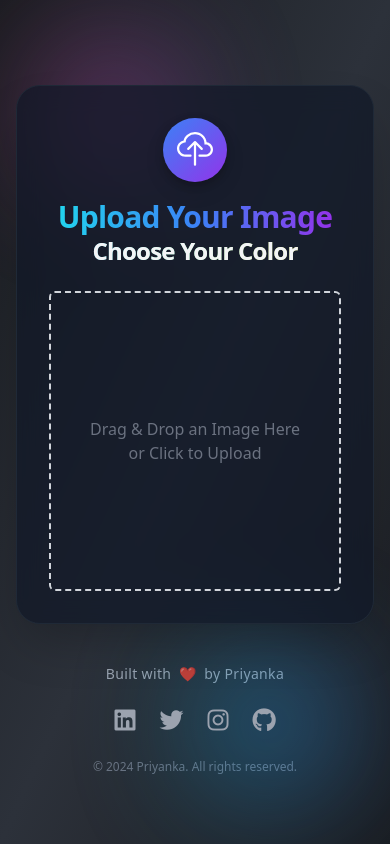
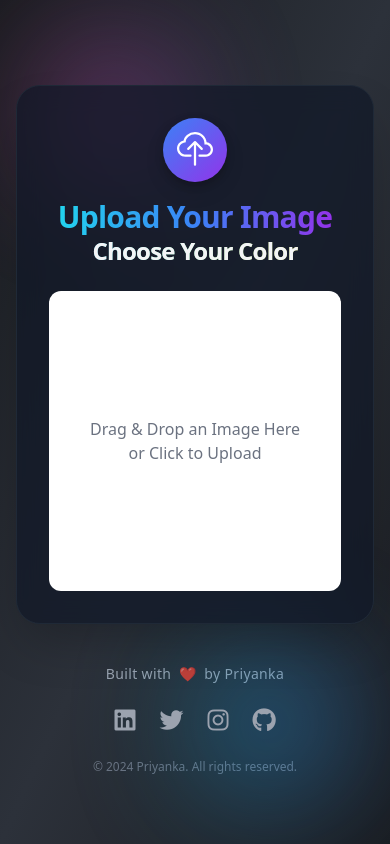
Before and after one commit to priyankap0101/PicColorPicker, a React (Vite) app: page / in a window 390 px wide. Built offline with nearby package versions, Linux system fonts and the light colour scheme.

Commit message:
Refactor button hover and focus effects for a modern, minimalistic design with improved responsiveness and smooth transitions. Updated background, shadow, and focus-ring styling for both light and dark modes.

```diff
--- a/src/component/ImageUpload.jsx
+++ b/src/component/ImageUpload.jsx
@@ -151,7 +151,7 @@ const ImageUpload = () => {
 
       {/* Drag-and-Drop Area / Canvas */}
       <div
-        className="relative flex items-center justify-center mt-6 transition-all border-2 border-gray-300 border-dashed rounded-md cursor-pointer hover:border-blue-500 hover:shadow-lg"
+        className="relative flex items-center justify-center px-8 py-6 mt-6 transition-all duration-300 ease-in-out transform bg-white cursor-pointer rounded-xl dark:bg-gray-800 hover:scale-105 hover:bg-gray-100 dark:hover:bg-gray-700 hover:shadow-lg dark:hover:shadow-xl focus:outline-none focus:ring-2 focus:ring-blue-500 dark:focus:ring-blue-300 focus:ring-offset-2 focus:ring-offset-white dark:focus:ring-offset-gray-900 active:scale-95"
         onClick={handleCanvasAreaClick} // Open file explorer
         onDragOver={(e) => e.preventDefault()}
         onDrop={(e) => {
```
